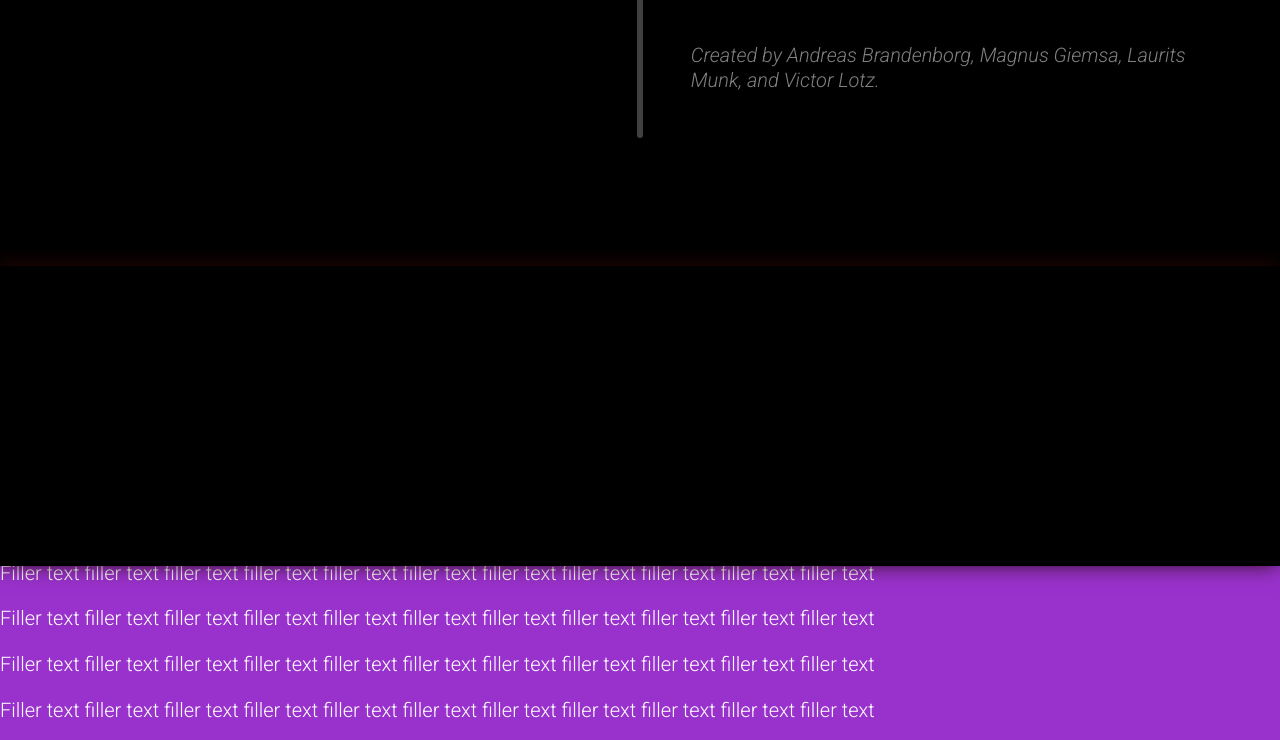
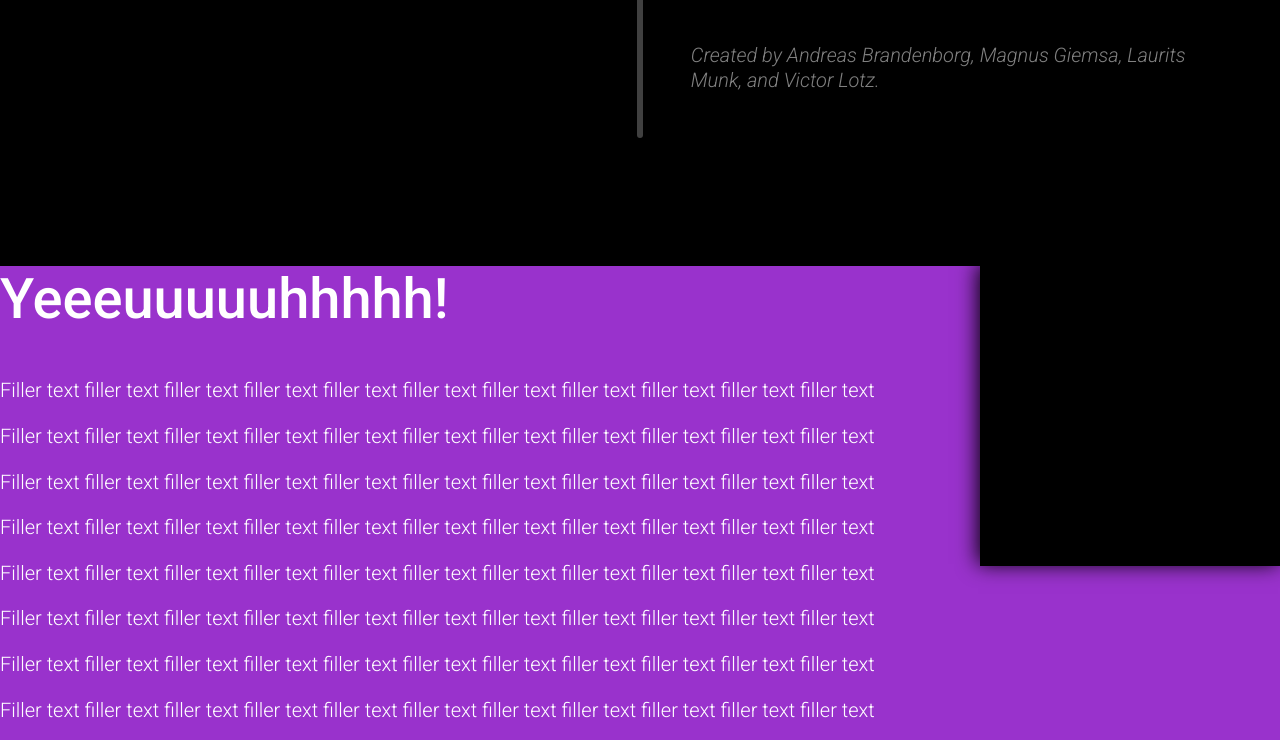
Before and after one commit to andreas-brandenborg/06-Common-Cultancy, a website: page Client/index.html in a window 1280 px wide. Shown: the part 582-1322 px from the top of the page. Drawn offline with nearby package versions, Linux system fonts and the light colour scheme; no server answers.

Commit message:
Flyttet graf.

```diff
--- a/Client/style.css
+++ b/Client/style.css
@@ -53,9 +53,9 @@ section {
     position: sticky;
     bottom: 0;
     height: 300px;
-    width: 100%;
-    background-color: #f72f20;
-    box-shadow: -2px -2px 20px #240705;
+    width:max-content;
+    margin-left:auto;
+    box-shadow: -2px -2px 20px black;
 }
 
 #data {
```
Also changed, not shown: Client/index.html (+0 -1 lines).
